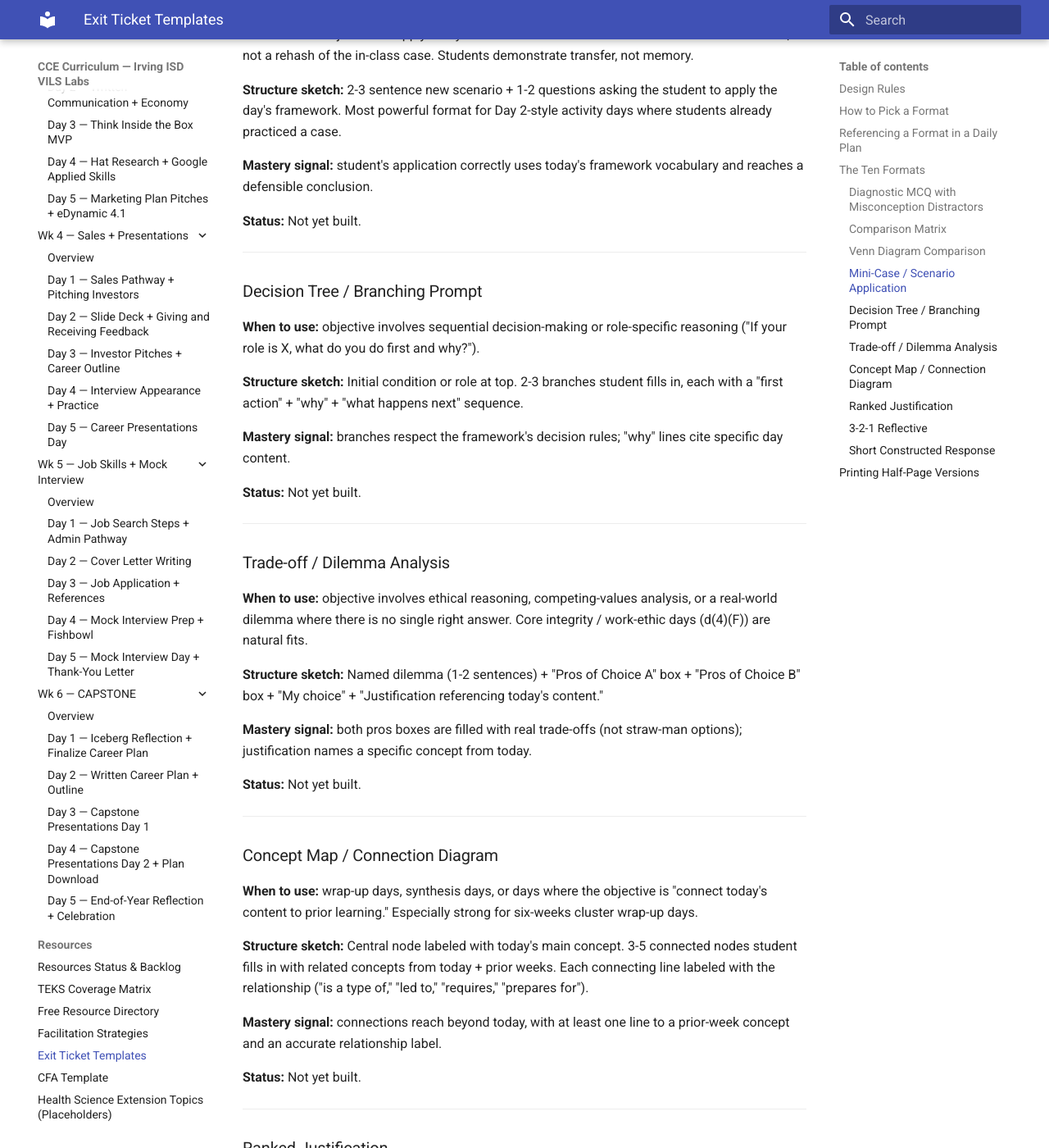
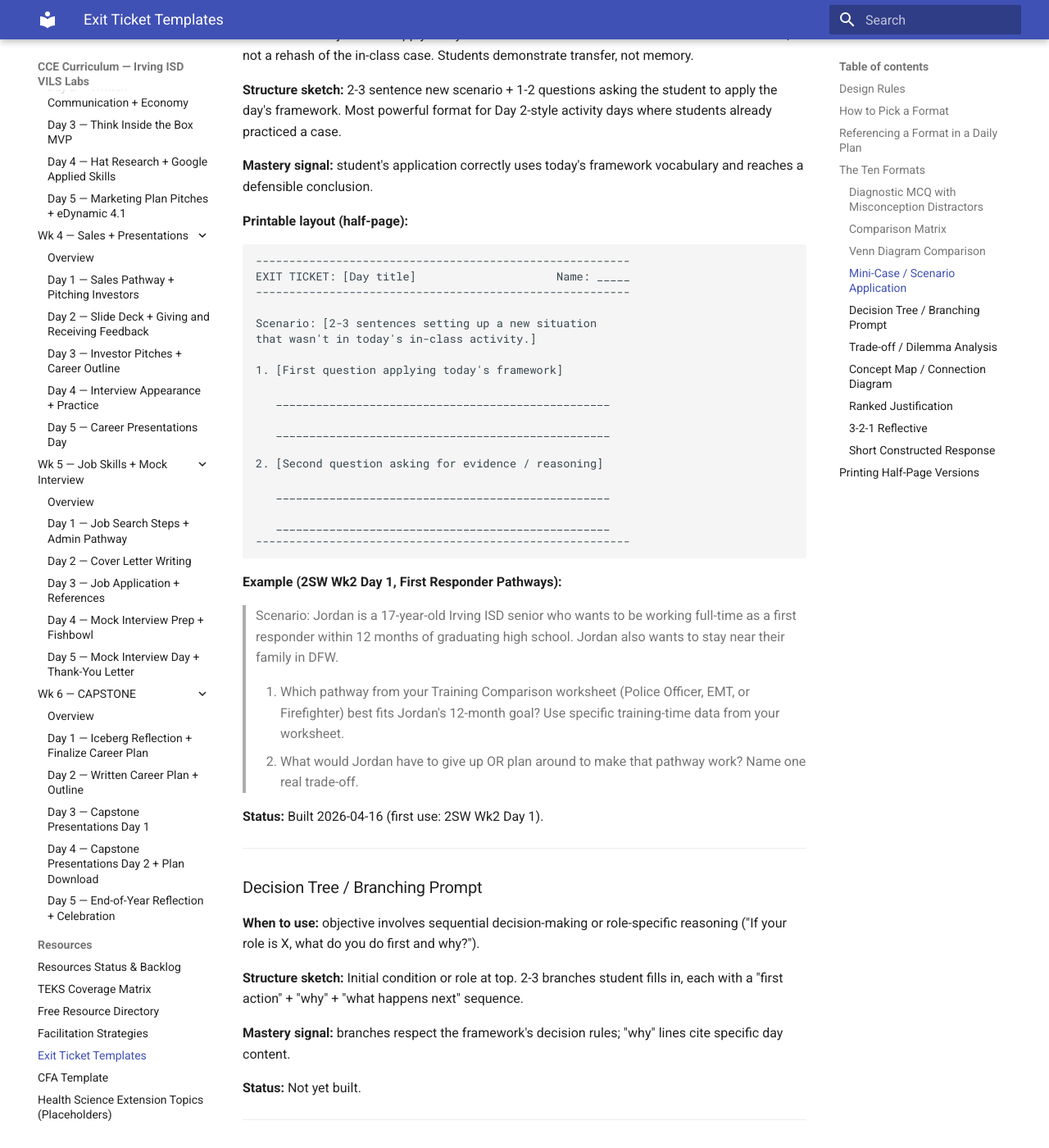
Before and after one commit to elbrielle/cce-curriculum, an MkDocs documentation site: the page built from docs/resources/exit-ticket-templates.md, in a window 1280 px wide and 1400 px high, scrolled down 2688 px. Shown: the whole window at 82% size. Built offline with MkDocs 1.6.1 and Material for MkDocs 9.7.7, drawn with Linux system fonts in a browser that asks for light colours; the version menu is left out.

Commit message:
2SW Wk2 Day 1 exit ticket: Mini-Case format (first template build)
Rewrote Day 1 exit ticket from generic recall ("name 2 first
responder careers and one key difference") to a Mini-Case / Scenario
Application probing whether students can apply Training Comparison
worksheet data to a new situation (Jordan, a 17-year-old who wants
to be a first responder within 12 months of HS graduation).

Changes:
- DOK 2 to DOK 3 (transfer + trade-off reasoning)
- TEKS alignment expanded d(1)(C) to d(1)(C) + d(2)(A)
- Timing 2 min to 3 min; Day 1 total 50 to 51 min (in range)
- Uses worksheet data students just generated, so it's a genuine
  mastery check of the day's specific objective

First production instantiation of the Mini-Case template in
exit-ticket-templates.md — template now has full printable half-page
layout + filled example + "Built 2026-04-16" status marker.

Preservation loop clean on both changed files.

````diff
--- a/docs/resources/exit-ticket-templates.md
+++ b/docs/resources/exit-ticket-templates.md
@@ -84,7 +84,38 @@ Each entry below has: **When to use** | **Structure sketch** | **Mastery signal*
 
 **Mastery signal:** student's application correctly uses today's framework vocabulary and reaches a defensible conclusion.
 
-**Status:** Not yet built.
+**Printable layout (half-page):**
+
+```
+--------------------------------------------------------
+EXIT TICKET: [Day title]                     Name: _____
+--------------------------------------------------------
+
+Scenario: [2-3 sentences setting up a new situation
+that wasn't in today's in-class activity.]
+
+1. [First question applying today's framework]
+
+   __________________________________________________
+
+   __________________________________________________
+
+2. [Second question asking for evidence / reasoning]
+
+   __________________________________________________
+
+   __________________________________________________
+--------------------------------------------------------
+```
+
+**Example (2SW Wk2 Day 1, First Responder Pathways):**
+
+> Scenario: Jordan is a 17-year-old Irving ISD senior who wants to be working full-time as a first responder within 12 months of graduating high school. Jordan also wants to stay near their family in DFW.
+>
+> 1. Which pathway from your Training Comparison worksheet (Police Officer, EMT, or Firefighter) best fits Jordan's 12-month goal? Use specific training-time data from your worksheet.
+> 2. What would Jordan have to give up OR plan around to make that pathway work? Name one real trade-off.
+
+**Status:** Built 2026-04-16 (first use: 2SW Wk2 Day 1).
 
 ---
 
````
Also changed, not shown: docs/2sw/wk2-law-enforcement-emt/day1.md (+7 -2 lines).
